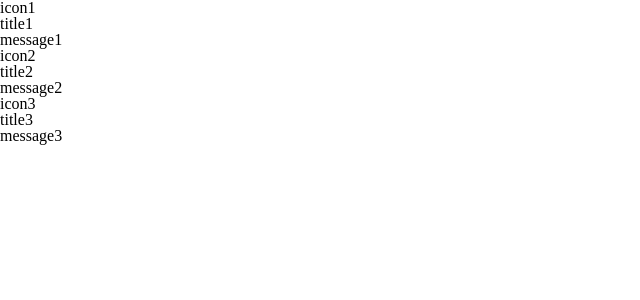
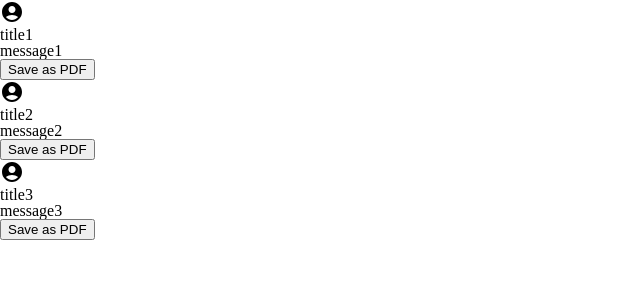
Before and after one commit to Jinpai666/icon-picker, a React (Vite) app: page / in a window 1280 px wide. Shown: the top 300 px of the page, without its empty margins (0-640 px from the left). Built offline with nearby package versions, Linux system fonts and the light colour scheme.

Commit message:
add save to pdf logic

```diff
--- a/package.json
+++ b/package.json
@@ -10,6 +10,11 @@
     "preview": "vite preview"
   },
   "dependencies": {
+    "@emotion/react": "^11.11.0",
+    "@emotion/styled": "^11.11.0",
+    "@mui/icons-material": "^5.11.16",
+    "@mui/material": "^5.13.0",
+    "html2pdf.js": "^0.9.0",
     "react": "^18.2.0",
     "react-dom": "^18.2.0"
   },
--- a/src/components/PickerColumn.tsx
+++ b/src/components/PickerColumn.tsx
@@ -1,23 +1,60 @@
-import {FC, useState} from 'react';
-import Modal from "./PickerModal";
+import React, { FC, useState, RefObject } from 'react';
+import Modal from './PickerModal';
+import html2pdf, { Options } from 'html2pdf.js';
+
+import { AccountCircle } from '@mui/icons-material';
 
 interface PickerProps {
-    icon: string;
     title: string;
     message: string;
 }
 
-const PickerColumn: FC<PickerProps> = ({ message,icon,title }) => {
+const PickerColumn: FC<PickerProps> = ({ message, title }) => {
     const [showModal, setShowModal] = useState<boolean>(false);
-    const handleIconClick = (): void => setShowModal(!showModal);
+    const pickerColumnRef: RefObject<HTMLDivElement> = React.createRef();
+    const buttonRef: RefObject<HTMLButtonElement> = React.createRef();
+
+    const handleIconClick = () => setShowModal(!showModal);
+
+    const save = () => {
+        const element = pickerColumnRef.current;
+        const button = buttonRef.current;
+        const options: Options = {
+            filename: 'slide.pdf',
+            margin: 10,
+            jsPDF: { format: 'a4', orientation: 'portrait' },
+        };
+
+        if (button) {
+            button.style.display = 'none';
+        }
+
+        html2pdf()
+            .set(options)
+            .from(element)
+            .save()
+            .then(() => {
+                if (button) {
+                    button.style.display = 'block'; // Show after PDF generation
+                }
+            });
+    };
+
     return (
-        <div>
-            <div onClick={handleIconClick}>{icon}</div>
+        <div ref={pickerColumnRef}>
+            <div onClick={handleIconClick}>
+                <AccountCircle />
+            </div>
             <div>{title}</div>
             <div>{message}</div>
-            {showModal && <Modal/>}
+            {showModal && <Modal />}
+            <div>
+                <button ref={buttonRef} onClick={save}>
+                    Save as PDF
+                </button>
+            </div>
         </div>
     );
-}
+};
 
 export default PickerColumn;
```
Also changed, not shown: 1 other file (tests, documents, lock files or other folders).
